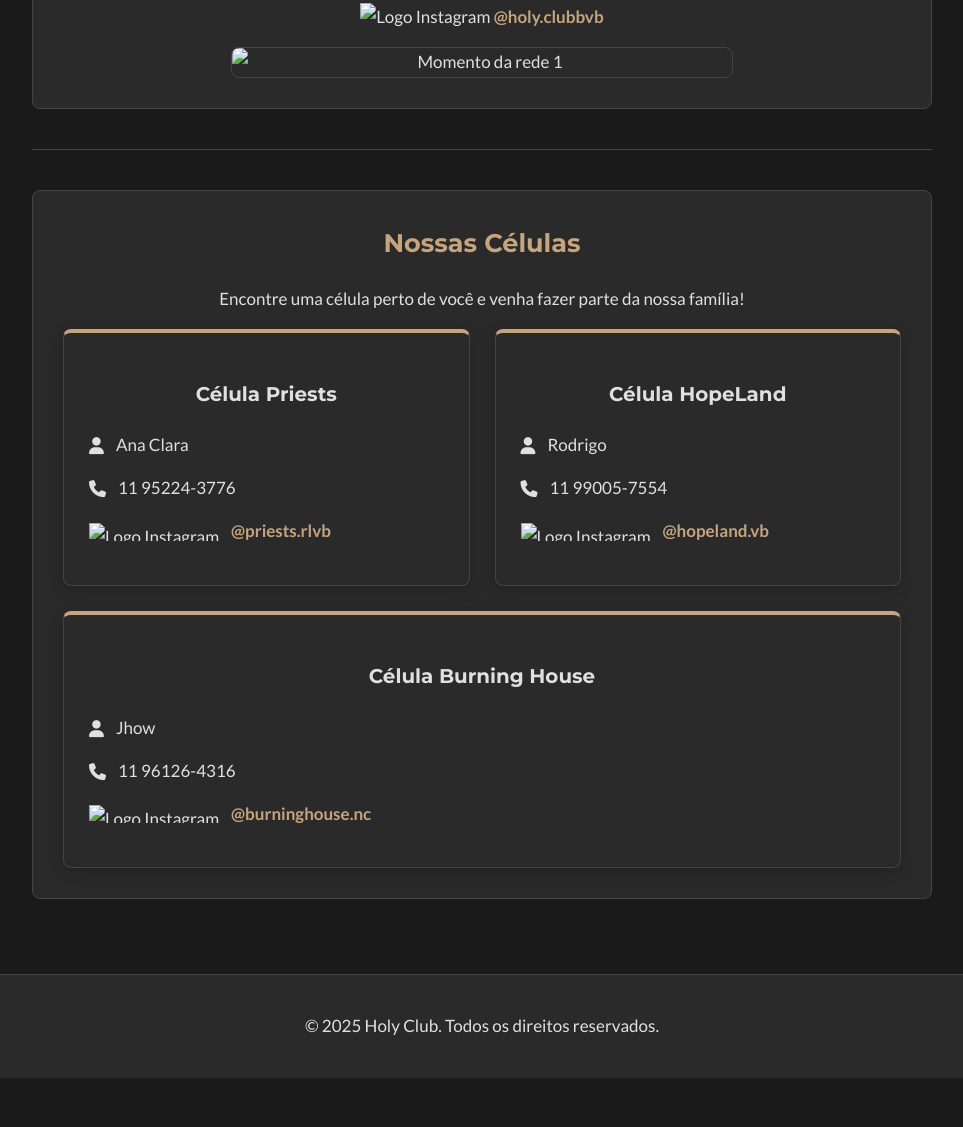
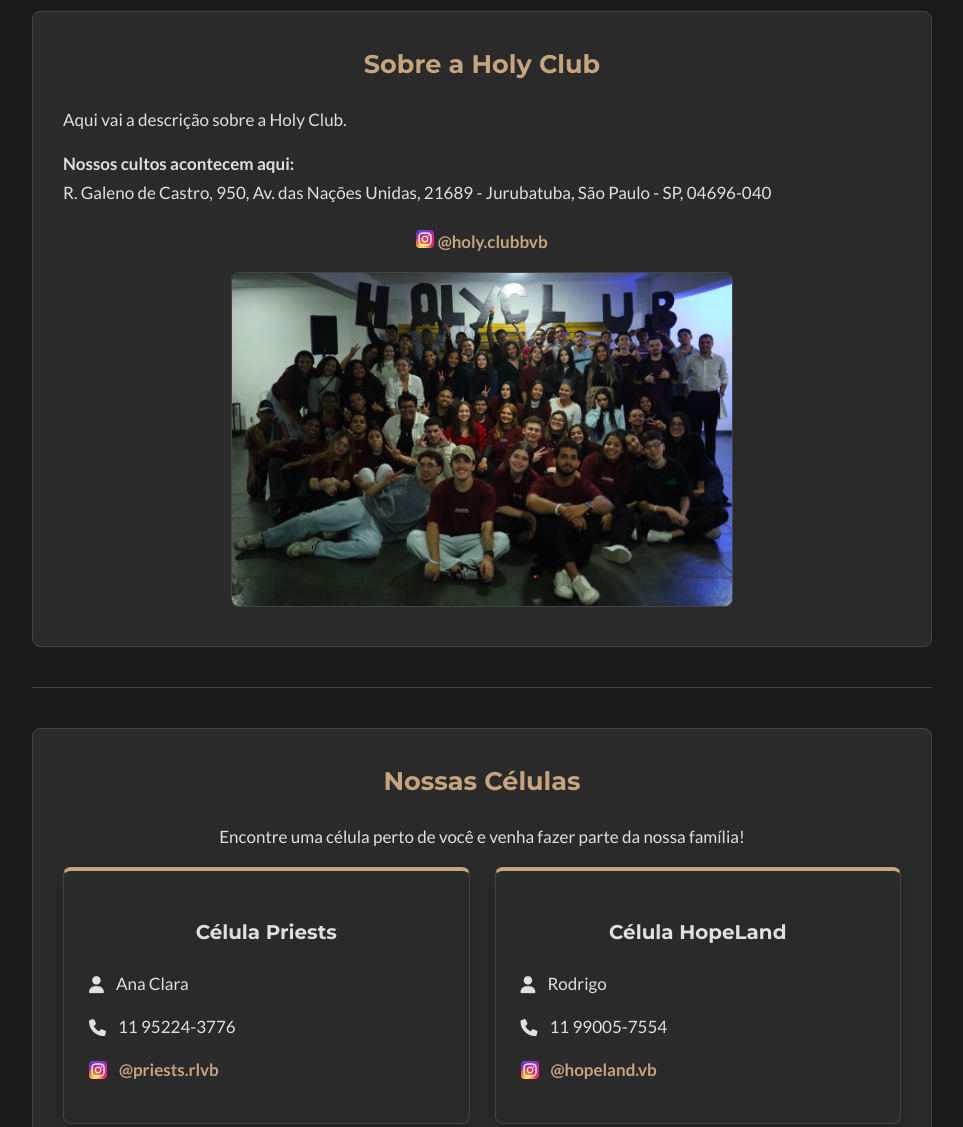
Before and after one commit to HenriquePaiva06/HolyClub, a plain HTML site: page assets/index.html in a window 1280 px wide. Shown: the part 487-1614 px from the top of the page, without its empty margins (158-1121 px from the left). Before the commit the page ends 1565 px from the top, so only its background shows below. Drawn offline with Linux system fonts and the light colour scheme.

Commit message:
WIP: alterações locais no index.html

```diff
--- a/assets/index.html
+++ b/assets/index.html
@@ -9,7 +9,7 @@
     <link rel="preconnect" href="https://fonts.gstatic.com" crossorigin>
     <link href="https://fonts.googleapis.com/css2?family=Lato:wght@400;700&family=Montserrat:wght@700&display=swap"
         rel="stylesheet">
-    <link rel="stylesheet" href="css/style.css">
+    <link rel="stylesheet" href="/assets/css/style.css">
     <link rel="stylesheet" href="https://cdnjs.cloudflare.com/ajax/libs/font-awesome/6.5.2/css/all.min.css">
 
 </head>
@@ -17,7 +17,7 @@
 <body>
 
     <header>
-        <img src="img/holy.png" alt="Logo da Holy Club">
+        <img src="images/holy.png" alt="Logo da Holy Club">
         <h1>Holy Club</h1>
 
         <nav class="menu-principal">
@@ -41,13 +41,13 @@
             </p>
 
             <p class="redes-sociais">
-                <img src="img/favicon.png" alt="Logo Instagram" class="icone-social">
+                <img src="images/favicon.png" Logo Instagram" class="icone-social">
                 <a href="https://www.instagram.com/holy.clubbvb/" target="_blank">@holy.clubbvb
                 </a>
             </p>
 
             <div class="galeria-rede">
-                <img src="img/Rede.jpeg" alt="Momento da rede 1">
+                <img src="images/Rede.jpeg" alt="Momento da rede 1">
             </div>
         </section>
 
@@ -65,7 +65,7 @@
                     <p><i class="fa-solid fa-phone"></i> <span> 11 95224-3776</span></p>
 
                     <p>
-                        <img src="img/favicon.png" alt="Logo Instagram" class="icone-social">
+                        <img src="images/favicon.png" alt="Logo Instagram" class="icone-social">
                         <a href="https://www.instagram.com/priests.rlvb/" target="_blank">@priests.rlvb
                         </a>
                     </p>
@@ -78,7 +78,7 @@
                     <p><i class="fa-solid fa-phone"></i> <span>11 99005-7554</span></p>
 
                     <p>
-                        <img src="img/favicon.png" alt="Logo Instagram" class="icone-social">
+                        <img src="images/favicon.png" alt="Logo Instagram" class="icone-social">
                         <a href="https://www.instagram.com/hopeland.vb/" target="_blank">@hopeland.vb
                         </a>
                     </p>
@@ -91,7 +91,7 @@
                     <p><i class="fa-solid fa-phone"></i> <span>11 96126-4316</span></p>
 
                     <p>
-                        <img src="img/favicon.png" alt="Logo Instagram" class="icone-social">
+                        <img src="images/favicon.png" alt="Logo Instagram" class="icone-social">
                         <a href="https://www.instagram.com/burninghouse.nc/" target="_blank">@burninghouse.nc</a>
                     </p>
                 </div>
```
